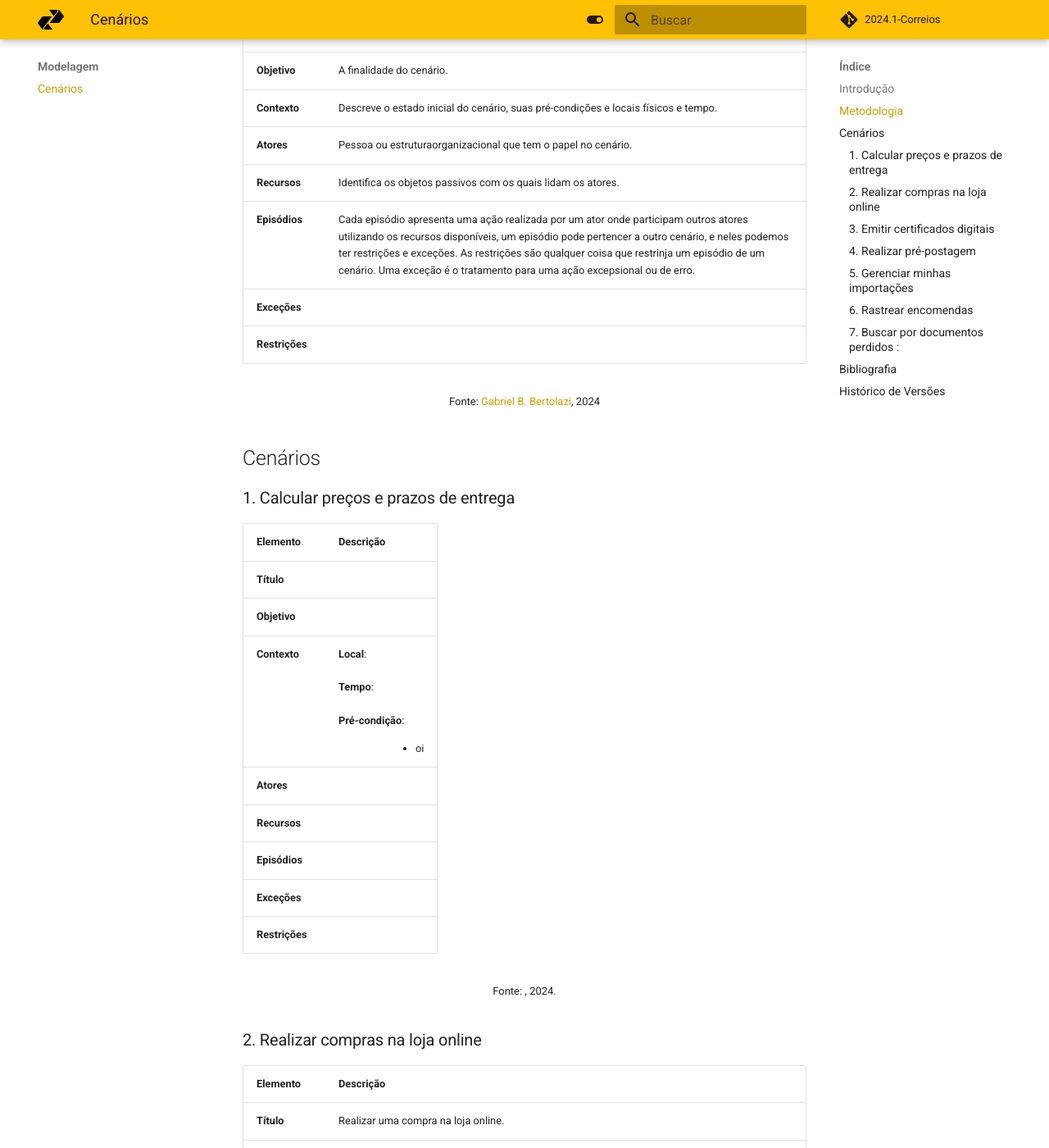
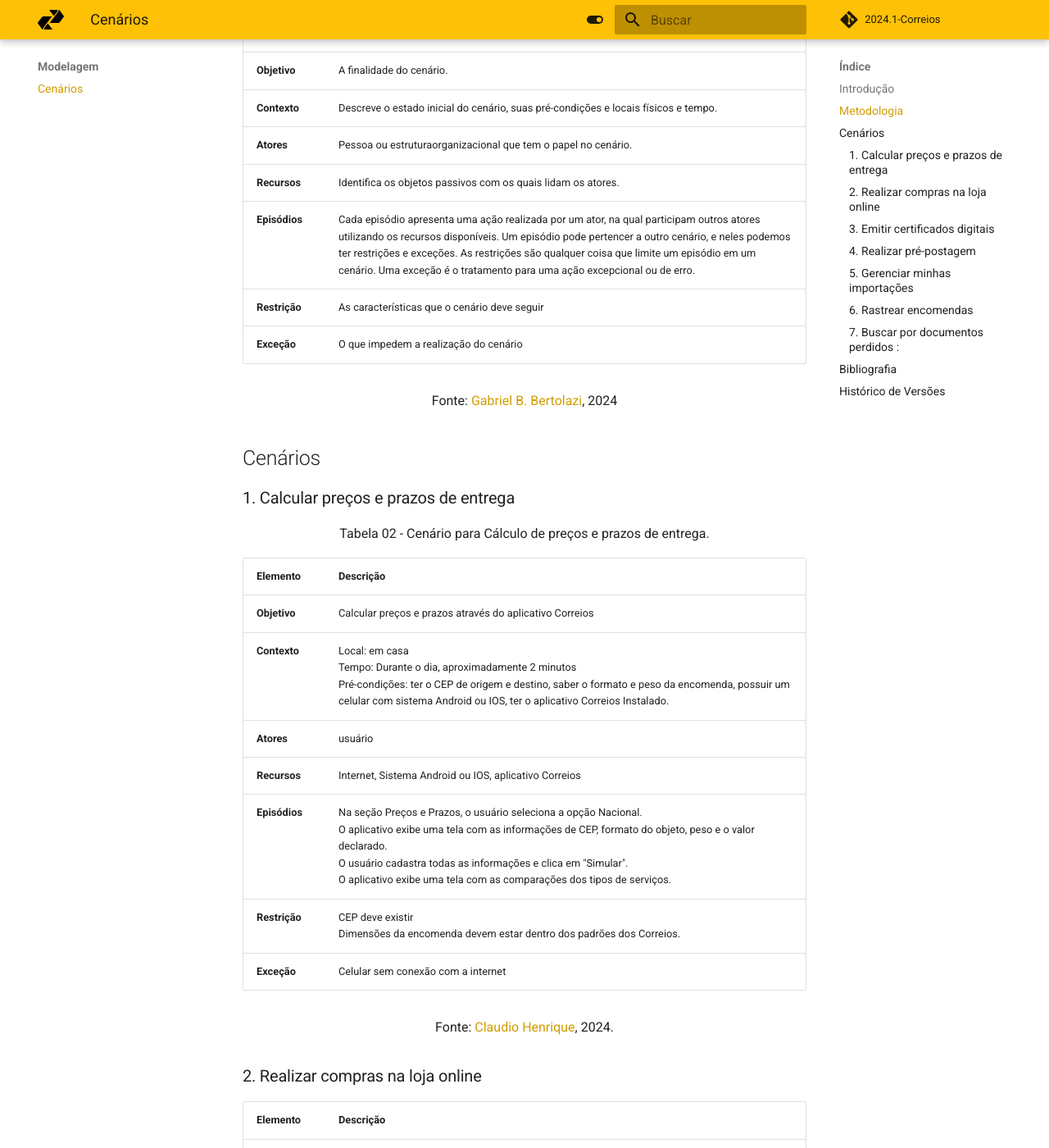
Before and after one commit to Requisitos-de-Software/2024.1-Serasa, an MkDocs documentation site: the page built from docs/modelagem/cenarios.md, in a window 1280 px wide and 1400 px high, scrolled down 762 px. Shown: the whole window at 82% size. Built offline with MkDocs 1.6.1 and Material for MkDocs 9.7.7, drawn with Linux system fonts in a browser that asks for light colours; comment, search, counter and statistics services are not loaded; some of the changed text lies outside the part shown.

Commit message:
add cenario calculo

```diff
--- a/docs/modelagem/cenarios.md
+++ b/docs/modelagem/cenarios.md
@@ -4,37 +4,41 @@ Os cenários são parte da composição de um caso de uso. Em um cenário temos
 ## Metodologia
 Como metodologia, usamos o método em que um cenário deve ter os seguintes elementos característicos: contexto, atores, objetivos, planejamento, ações, eventos e avaliações (CARROLL, 2002; COOPER, 1999), sendo feito da maneira apresentada na Tabela 01, com o título de cada atributo e uma descrição do mesmo.
 
-<font size="2"><p style="text-align: center">Tabela 01 - estrutura de um cenário.</p></font>
+<font ><p style="text-align: center">Tabela 01 - Estrutura de um cenário.</p></font>
 
 | **Elemento** | **Descrição** |
-| | |
+|-------------|----------------|
 | **Título** | Um nome que identifica o cenário. |
 | **Objetivo** | A finalidade do cenário.  |
 | **Contexto** | Descreve o estado inicial do cenário, suas pré-condições e locais físicos e tempo. |
 | **Atores** | Pessoa ou estruturaorganizacional que tem o papel no cenário. |
 | **Recursos** | Identifica os objetos passivos com os quais lidam os atores. |
-| **Episódios** | Cada episódio apresenta uma ação realizada por um ator onde participam outros atores utilizando os recursos disponíveis, um episódio pode pertencer a outro cenário, e  neles podemos ter restrições e exceções. As restrições são qualquer coisa que restrinja um episódio de um cenário. Uma exceção é o tratamento para uma ação excepsional ou de erro. |
-| **Exceções** | |
-| **Restrições** | |
+| **Episódios** | Cada episódio apresenta uma ação realizada por um ator, na qual participam outros atores utilizando os recursos disponíveis. Um episódio pode pertencer a outro cenário, e neles podemos ter restrições e exceções. As restrições são qualquer coisa que limite um episódio em um cenário. Uma exceção é o tratamento para uma ação excepcional ou de erro.  |
+| **Restrição**   | As características que o cenário deve seguir  |
+| **Exceção**     | O que impedem a realização do cenário  |
 
-<font size="2"><p style="text-align: center">Fonte: [Gabriel B. Bertolazi](https://github.com/Bertolazi), 2024</p></font>
+
+
+<font><p style="text-align: center">Fonte: [Gabriel B. Bertolazi](https://github.com/Bertolazi), 2024</p></font>
 
 ## Cenários
 
 ### 1. Calcular preços e prazos de entrega
 
-| **Elemento** | **Descrição** |
-| | |
-| **Título** | |
-| **Objetivo** | |
-| **Contexto**| **Local**:  <br><br> **Tempo**:  <br><br> **Pré-condição**: <ul style="list-style; padding-left: 70px;"> <li> oi </ul>|
-| **Atores** | |
-| **Recursos** | |
-| **Episódios** | |
-| **Exceções** | |
-| **Restrições** | |
+<font><p style="text-align: center">Tabela 02 - Cenário para Cálculo de preços e prazos de entrega.</p></font>
 
-<font size="2"><p style="text-align: center">Fonte: [](), 2024.</p></font>
+| **Elemento**    | **Descrição**                                                                           |
+|-------------|-------------------------------------------------------------------------------------|
+| **Objetivo**    |  Calcular preços e prazos através do aplicativo Correios  |
+| **Contexto**    | Local: em casa<br>Tempo: Durante o dia, aproximadamente 2 minutos<br> Pré-condições: ter o CEP de origem e destino, saber o formato e peso da 	encomenda, possuir um celular com sistema Android ou IOS, ter o 	aplicativo Correios Instalado. |
+| **Atores**      |  usuário  |
+| **Recursos**    |  Internet, Sistema Android ou IOS, aplicativo Correios  |
+| **Episódios**   | Na seção Preços e Prazos, o usuário seleciona a opção Nacional. <br> O aplicativo exibe uma tela com as informações de CEP, formato do 	objeto, peso e o valor declarado. <br>O usuário cadastra todas as informações e clica em "Simular". <br> O aplicativo exibe uma tela com as comparações dos tipos de serviços.   |
+| **Restrição**   |  CEP deve existir <br> Dimensões da encomenda devem estar dentro dos padrões dos Correios.  |
+| **Exceção**     | Celular sem conexão com a internet   |
+
+
+<font><p style="text-align: center">Fonte: [Claudio Henrique](https://github.com/claudiohsc), 2024.</p></font>
 
 ### 2. Realizar compras na loja online
 
@@ -49,7 +53,7 @@ Como metodologia, usamos o método em que um cenário deve ter os seguintes elem
 | **Exceções** | |
 | **Restrições** | |
 
-<font size="2"><p style="text-align: center">Fonte: [Elias F. Oliveira](https://www.github.com/EliasOliver21), 2024.</p></font>
+<font><p style="text-align: center">Fonte: [Elias F. Oliveira](https://www.github.com/EliasOliver21), 2024.</p></font>
 
 ### 3. Emitir certificados digitais
 
@@ -64,7 +68,7 @@ Como metodologia, usamos o método em que um cenário deve ter os seguintes elem
 | **Exceções** | |
 | **Restrições** | |
 
-<font size="2"><p style="text-align: center">Fonte: [](), 2024.</p></font>
+<font><p style="text-align: center">Fonte: [](), 2024.</p></font>
 
 ### 4. Realizar pré-postagem
 
@@ -79,7 +83,7 @@ Como metodologia, usamos o método em que um cenário deve ter os seguintes elem
 | **Exceções** | |
 | **Restrições** | |
 
-<font size="2"><p style="text-align: center">Fonte: [Gabriel F. J. Silva](GabrielfGH), 2024.</p></font>
+<font><p style="text-align: center">Fonte: [Gabriel F. J. Silva](GabrielfGH), 2024.</p></font>
 
 ### 5. Gerenciar minhas importações
 
@@ -94,7 +98,7 @@ Como metodologia, usamos o método em que um cenário deve ter os seguintes elem
 | **Exceções** | |
 | **Restrições** | |
 
-<font size="2"><p style="text-align: center">Fonte: [Pablo S. Costa](PabloGH), 2024.</p></font>
+<font><p style="text-align: center">Fonte: [Pablo S. Costa](PabloGH), 2024.</p></font>
 
 ### 6. Rastrear encomendas
 
@@ -109,7 +113,7 @@ Como metodologia, usamos o método em que um cenário deve ter os seguintes elem
 | **Exceções** | |
 | **Restrições** | |
 
-<font size="2"><p style="text-align: center">Fonte: [Ricardo Augusto](RicardoGH), 2024.</p></font>
+<font><p style="text-align: center">Fonte: [Ricardo Augusto](RicardoGH), 2024.</p></font>
 
 ### 7. Buscar por documentos perdidos :
 
@@ -124,7 +128,7 @@ Como metodologia, usamos o método em que um cenário deve ter os seguintes elem
 | **Exceções** | |
 | **Restrições** | |
 
-<font size="2"><p style="text-align: center"> Fonte: [Danilo Carvalho Antunes](DaniloGH), 2024.</p></font>
+<font><p style="text-align: center"> Fonte: [Danilo Carvalho Antunes](DaniloGH), 2024.</p></font>
 
 ## Bibliografia
 > 1. Engenharia de Requisitos - Sheila Reinehr. Acesso 15 de maio de 2024.
```
